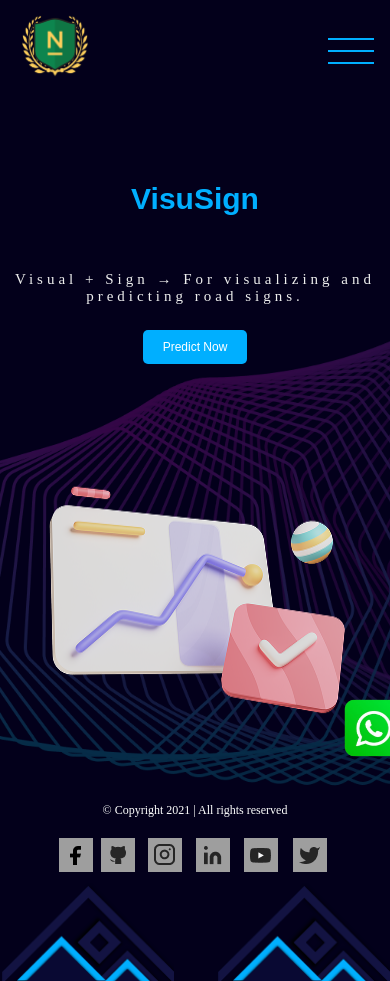
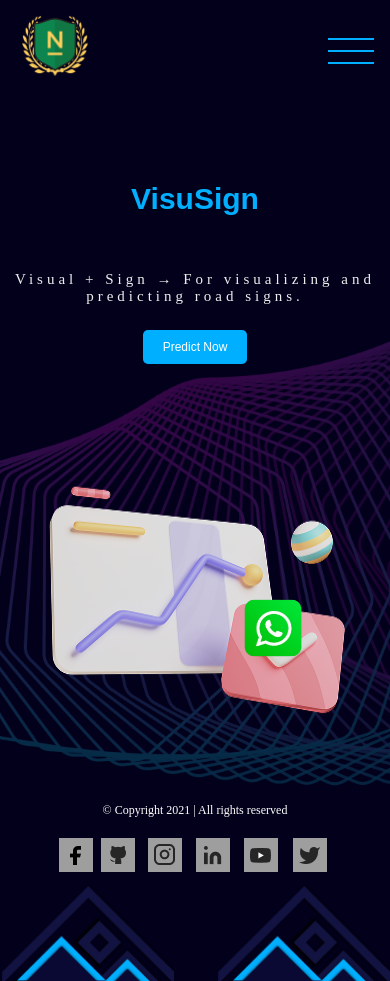
Before and after one commit to Sohaib432002/ML-Web, a React (Vite) app: page / in a window 390 px wide. Built offline with nearby package versions, Linux system fonts and the light colour scheme; no server answers; grey boxes are pictures that could not be loaded.

Commit message:
updata  web

```diff
--- a/src/index.css
+++ b/src/index.css
@@ -1046,9 +1046,9 @@ hr {
   }
   .whatsapp{
     position: fixed;
-    left: 323px;
+    left: 223px;
     width: 78px;
-    top: 680px;
+    top: 580px;
     z-index: 3;
   }
   .header {
@@ -1257,7 +1257,7 @@ hr {
     position: fixed;
     left: 175px;
     width: 78px;
-    top: 680px;
+    top: 580px;
     z-index: 3;
   }
   .app2_tect img {
```
